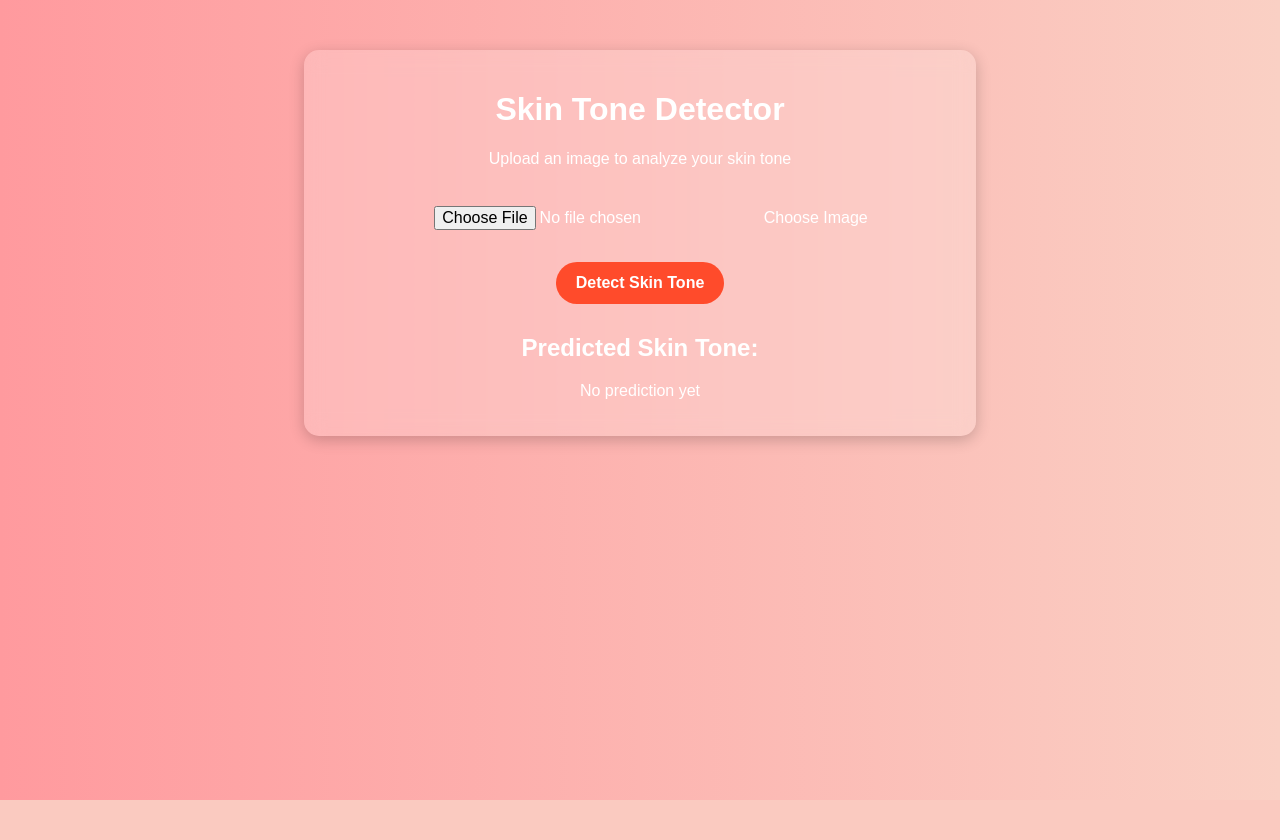
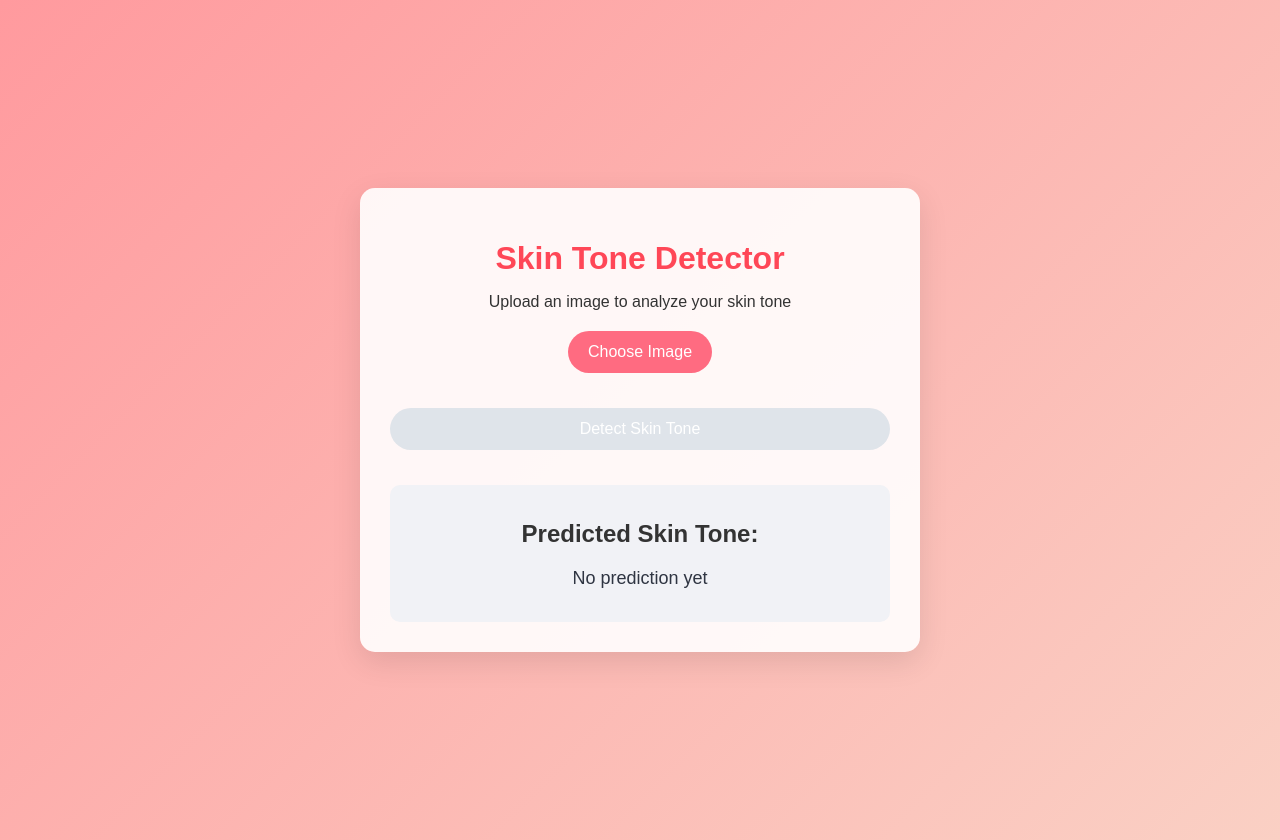
Before and after one commit to Hershy23/Color, a Flask app: page / in a window 1280 px wide. Before the commit the page ends 800 px from the top, so only its background shows below. Run offline with Flask 3, Linux system fonts and the light colour scheme.

Commit message:
Update style.css

```diff
--- a/static/style.css
+++ b/static/style.css
@@ -1,63 +1,112 @@
 body {
     font-family: 'Poppins', sans-serif;
-    text-align: center;
-    background: linear-gradient(to right, #ff9a9e, #fad0c4);
-    color: #fff;
+    background: linear-gradient(135deg, #ff9a9e 0%, #fad0c4 100%);
+    margin: 0;
+    padding: 20px;
+    min-height: 100vh;
+    display: flex;
+    justify-content: center;
+    align-items: center;
+    color: #333;
 }
 
 .container {
-    width: 50%;
-    margin: auto;
-    background: rgba(255, 255, 255, 0.2);
-    padding: 20px;
-    box-shadow: 0 4px 15px rgba(0, 0, 0, 0.2);
+    background: rgba(255, 255, 255, 0.9);
+    padding: 30px;
     border-radius: 15px;
-    margin-top: 50px;
-    backdrop-filter: blur(10px);
+    box-shadow: 0 10px 30px rgba(0, 0, 0, 0.1);
+    width: 90%;
+    max-width: 500px;
+    text-align: center;
 }
 
 h1 {
-    color: #fff;
+    color: #ff4757;
+    margin-bottom: 10px;
 }
 
-input, button {
-    margin: 10px;
-    padding: 12px;
-    font-size: 16px;
-    border-radius: 5px;
-    border: none;
+.upload-box {
+    margin: 20px 0;
 }
 
-button {
-    background: #ff4b2b;
-    color: white;
-    font-weight: bold;
-    padding: 12px 20px;
-    cursor: pointer;
-    border-radius: 25px;
-    transition: 0.3s;
+input[type="file"] {
+    display: none;
 }
 
-button:hover {
-    background: #ff416c;
+label[for="imageUpload"] {
+    background: #ff6b81;
+    color: white;
+    padding: 12px 20px;
+    border-radius: 25px;
+    cursor: pointer;
+    transition: all 0.3s;
+    display: inline-block;
 }
 
-#colorBox {
-    width: 100px;
-    height: 100px;
-    margin: auto;
-    border-radius: 10px;
-    margin-top: 10px;
-    display: none;
-    transition: 0.3s;
+label[for="imageUpload"]:hover {
+    background: #ff4757;
+    transform: translateY(-2px);
 }
 
 #preview {
-    width: 200px;
+    max-width: 100%;
+    max-height: 300px;
     border-radius: 10px;
+    margin: 15px 0;
     display: none;
+    box-shadow: 0 5px 15px rgba(0, 0, 0, 0.1);
+}
+
+#predictBtn {
+    background: #2ed573;
+    color: white;
+    border: none;
+    padding: 12px 30px;
+    font-size: 16px;
+    border-radius: 25px;
+    cursor: pointer;
+    transition: all 0.3s;
+    margin: 15px 0;
+    width: 100%;
+}
+
+#predictBtn:disabled {
+    background: #dfe4ea;
+    cursor: not-allowed;
+}
+
+#predictBtn:hover:not(:disabled) {
+    background: #7bed9f;
+    transform: translateY(-2px);
+}
+
+#result {
     margin-top: 20px;
-    box-shadow: 0 4px 10px rgba(0, 0, 0, 0.3);
+    padding: 15px;
+    background: #f1f2f6;
+    border-radius: 10px;
+}
+
+#predictionText {
+    font-size: 18px;
+    margin-top: 10px;
+    color: #2f3542;
+}
+
+.loader {
+    border: 4px solid #f3f3f3;
+    border-top: 4px solid #3498db;
+    border-radius: 50%;
+    width: 30px;
+    height: 30px;
+    animation: spin 1s linear infinite;
+    margin: 20px auto;
+    display: none;
+}
+
+@keyframes spin {
+    0% { transform: rotate(0deg); }
+    100% { transform: rotate(360deg); }
 }
 
 .hidden {
```
